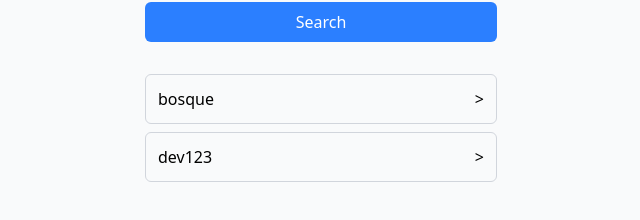
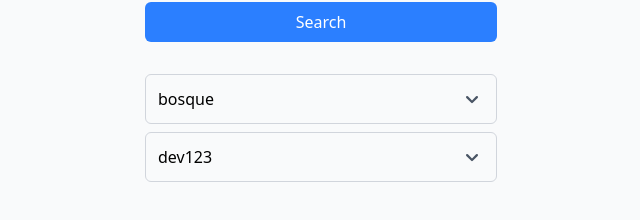
Before and after one commit to fadliEv/github-repo-explorer, a React (Vite) app: page / in a window 1280 px wide. Shown: the part 160-380 px from the top of the page, without its empty margins (319-959 px from the left). Built offline with nearby package versions, Linux system fonts and the light colour scheme.

Commit message:
refactor : impelement heroicon to repoitem and useritem component

```diff
--- a/src/components/RepoItem.tsx
+++ b/src/components/RepoItem.tsx
@@ -1,5 +1,6 @@
 import type { FC } from 'react'
 import type RepoModel from '../models/Repo';
+import { StarIcon } from '@heroicons/react/16/solid';
 
 const RepoItem: FC<{ repo: RepoModel }> = ({ repo }) => {
   return (
@@ -9,8 +10,8 @@ const RepoItem: FC<{ repo: RepoModel }> = ({ repo }) => {
             <div className="repo-description">{repo.description}</div>
         </div>
         <div className="repo-stars flex items-center gap-1">
-            *
             <span>{repo.stargazersCount}</span>
+            <StarIcon className="w-5 h-5 text-yellow-400" />
         </div>
     </div>
   );
--- a/src/components/UserItem.tsx
+++ b/src/components/UserItem.tsx
@@ -2,6 +2,7 @@ import { useState } from 'react';
 import type { UserModel } from '../models/User';
 import type { FC } from 'react'
 import RepoItem from './RepoItem';
+import { ChevronDownIcon, ChevronUpIcon } from '@heroicons/react/16/solid';
 
 
 const UserItem: FC<UserModel> = ({ username, repos }) => {
@@ -14,7 +15,11 @@ const UserItem: FC<UserModel> = ({ username, repos }) => {
         onClick={() => setExpanded(prev => !prev)}
       >
         <span className="user-name">{username}</span>
-        <span>{expanded ? '<' : '>'}</span>
+        {expanded ? (
+          <ChevronUpIcon className="w-6 h-6 text-gray-600" />
+        ) : (
+          <ChevronDownIcon className="w-6 h-6 text-gray-600" />
+        )}
       </div>
       {expanded && (
         <div className="user-item-expanded">
```
